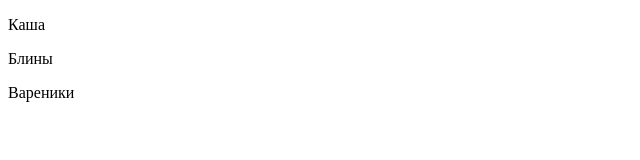
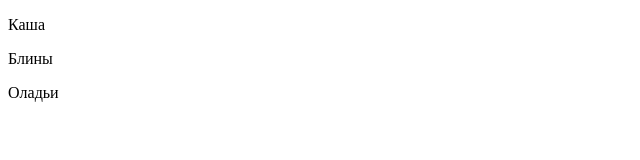
Before and after one commit to DaniilHadyevR/recipe-book, a plain HTML site: page index.html in a window 1280 px wide. Shown: the full height of the page, 0-640 px from the left. Drawn offline with Linux system fonts and the light colour scheme.

Commit message:
fix: rename recipe name

```diff
--- a/index.html
+++ b/index.html
@@ -7,6 +7,6 @@
 <body>
     <p>Каша</p>
     <p>Блины</p>
-    <p>Вареники</p>
+    <p>Оладьи</p>
 </body>
 </html>
```
